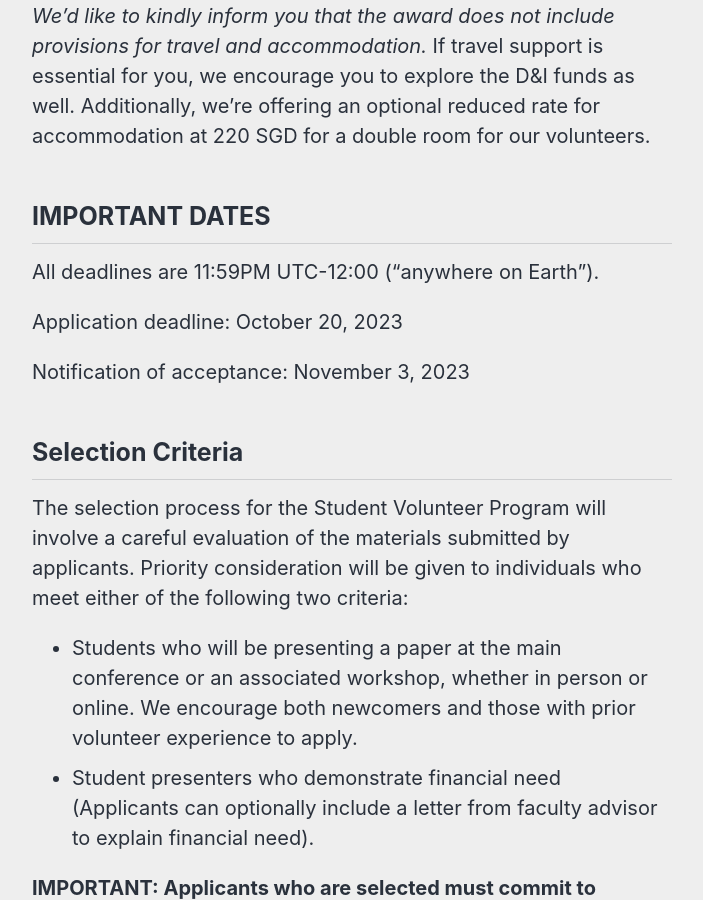
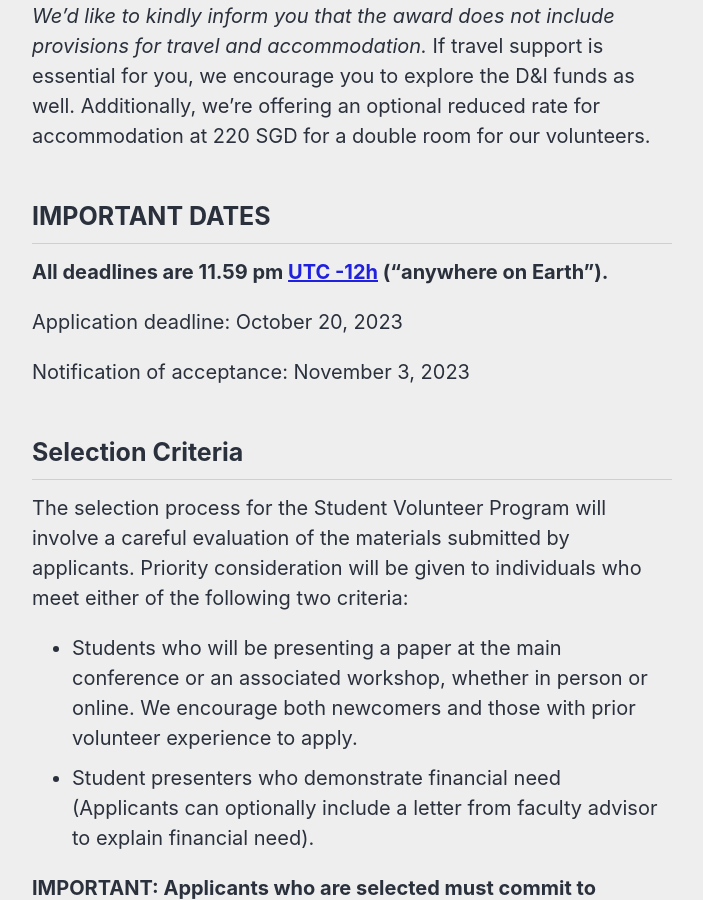
Before and after one commit to acl-org/emnlp-2023, a Jekyll site: the page built from _pages/volunteers.md, in a window 1280 px wide and 900 px high, scrolled down 809 px. Shown: the whole window, without its empty margins (288-991 px from the left). Built offline with Jekyll 4.4.1, drawn with Linux system fonts in a browser that asks for light colours; cached includes are drawn as plain includes; nearby versions of some CDN libraries.

Commit message:
Update volunteers.md

```diff
--- a/_pages/volunteers.md
+++ b/_pages/volunteers.md
@@ -20,7 +20,7 @@
 
 ## IMPORTANT DATES
 
-All deadlines are 11:59PM UTC-12:00 (“anywhere on Earth”).
+<b>All deadlines are 11.59 pm <a target="_blank" href="https://www.timeanddate.com/time/zone/timezone/utc-12">UTC -12h</a> ("anywhere on Earth").</b>
 
 Application deadline: October 20, 2023
 
```
